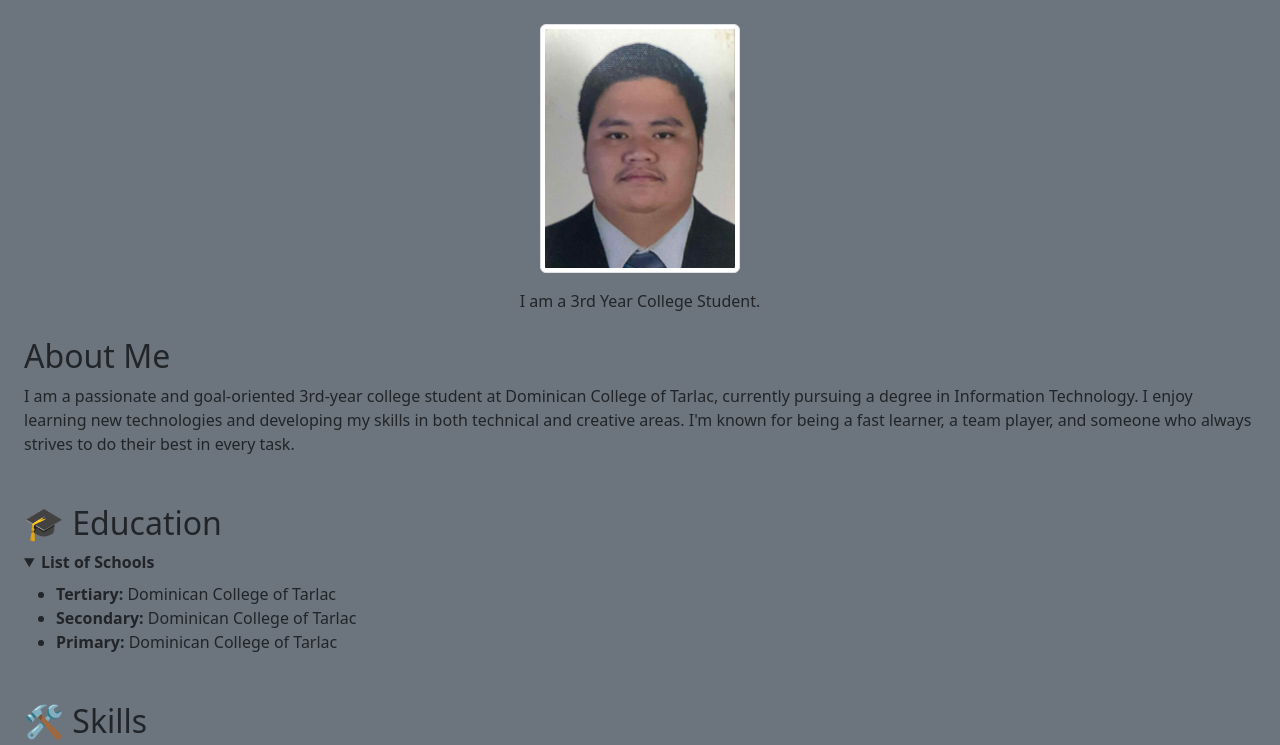
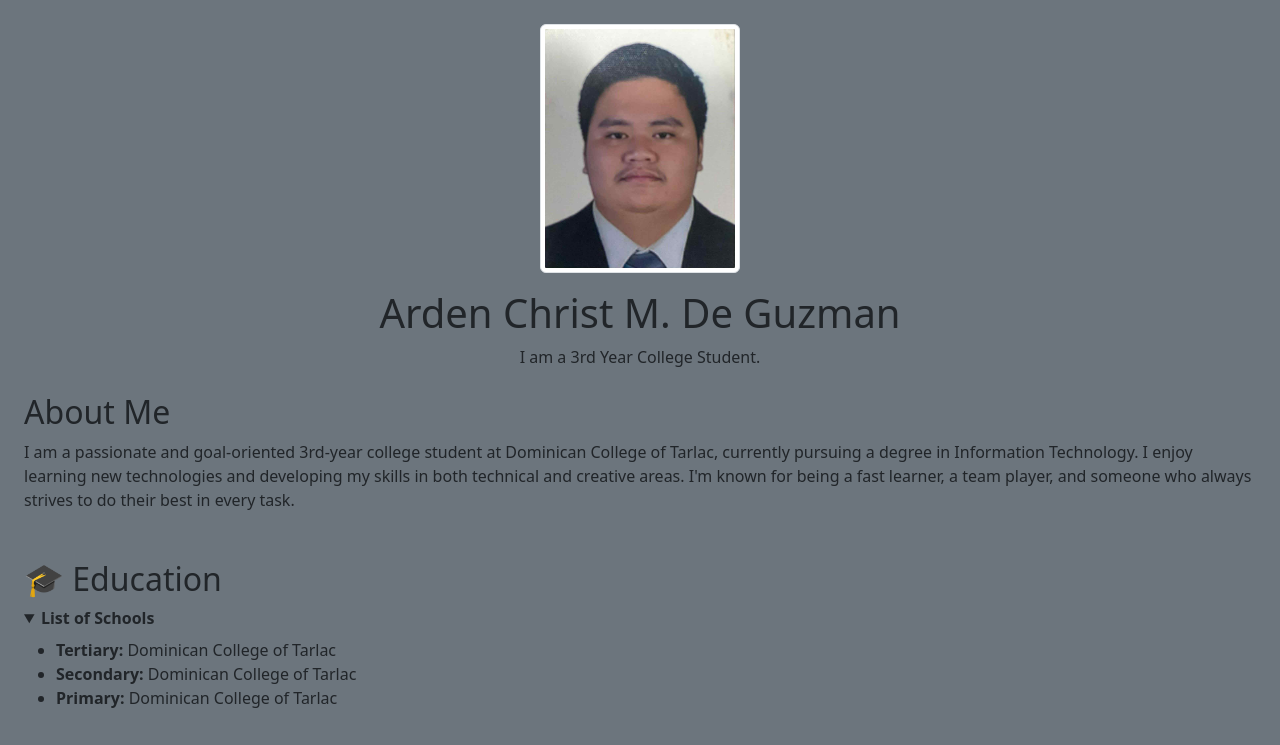
Before and after one commit to AcDegu/PT-Resume, a plain HTML site: page Resume/index.html in a window 1280 px wide. Shown: the top 745 px of the page. Drawn offline with nearby package versions, Linux system fonts and the light colour scheme.

Commit message:
Update index.html

```diff
--- a/Resume/index.html
+++ b/Resume/index.html
@@ -12,7 +12,7 @@
 
     <div class="text-center mb-4">
       <img src="AC_PHOTO.jpg" alt="AC_PHOTO" width="200" height="200" class="img-thumbnail" />
-      <h1 class="mt-3"></h1>
+      <h1 class="mt-3">Arden Christ M. De Guzman</h1>
       <p>I am a 3rd Year College Student.</p>
     </div>
 
```
